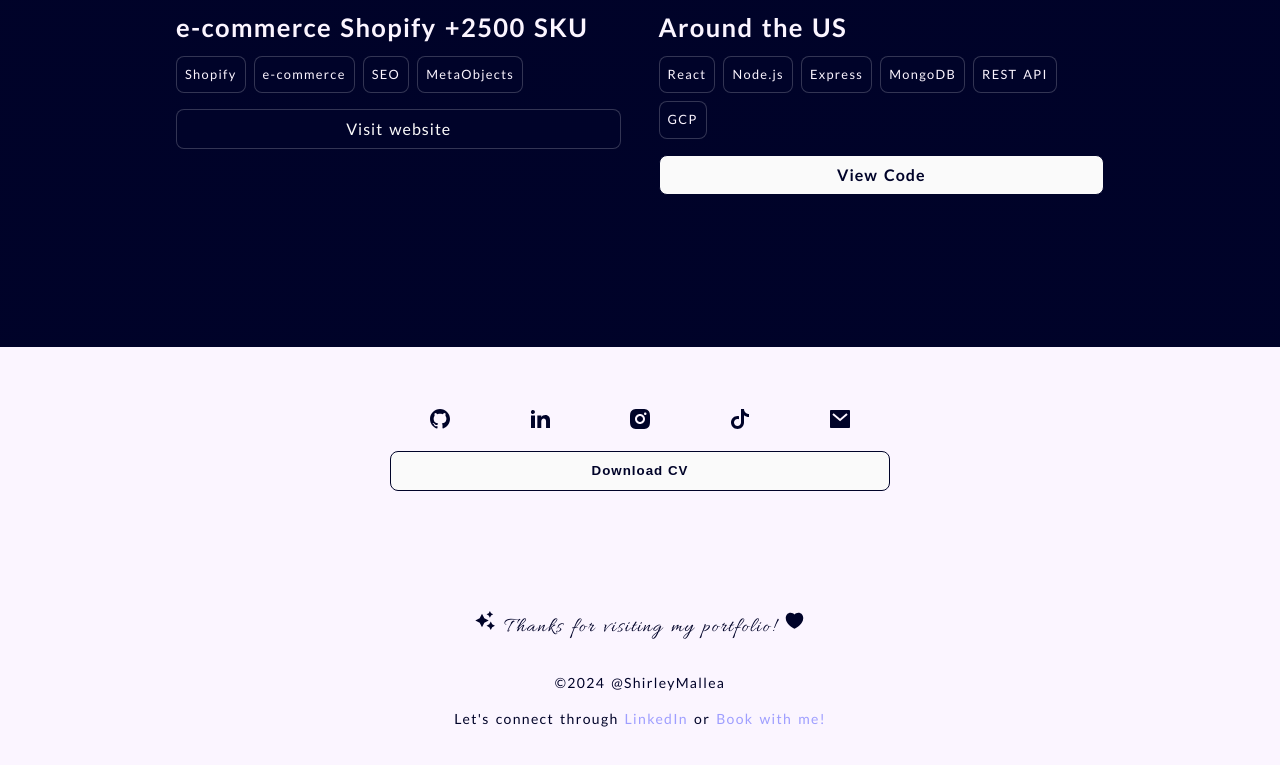
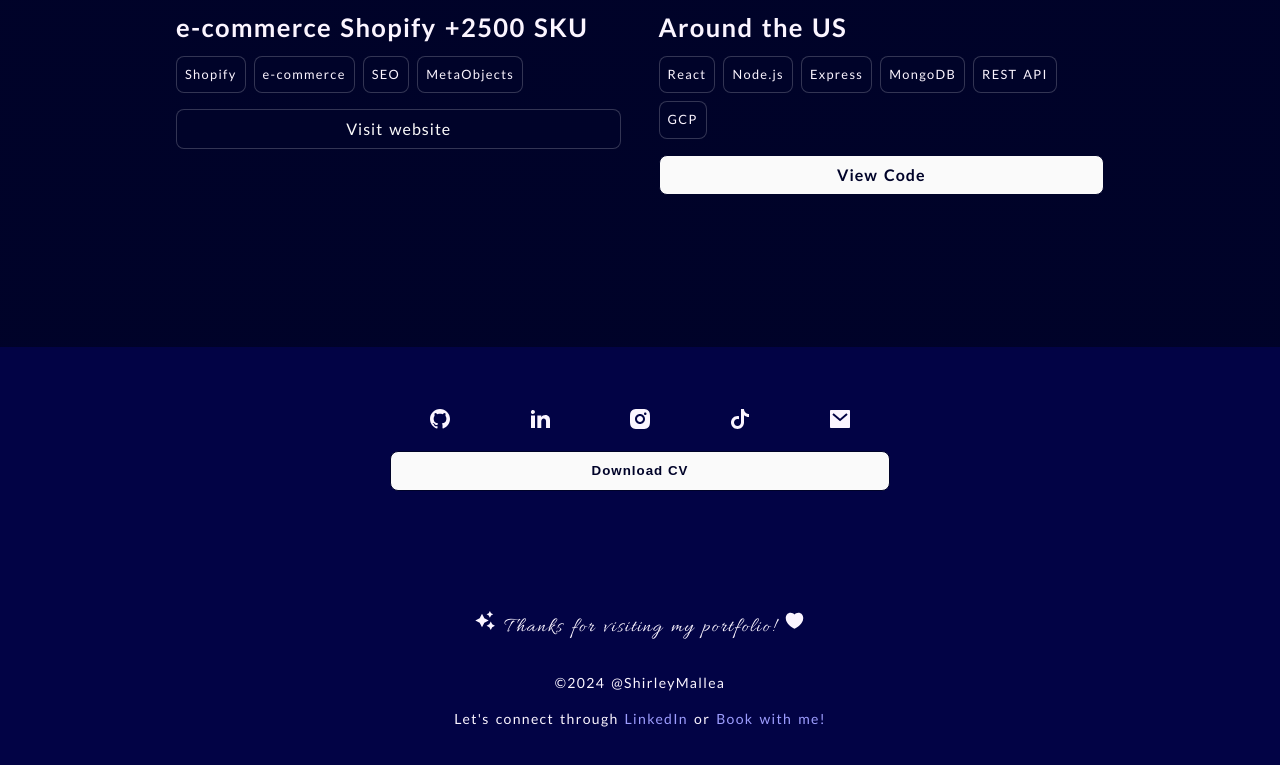
Before and after one commit to shimapi/portfolio, a React (Vite) app: page / in a window 1280 px wide. Shown: the part 2818-3583 px from the top of the page. Built offline with nearby package versions, Linux system fonts and the light colour scheme.

Commit message:
feat: changing dark theme color for footer

```diff
--- a/src/App.jsx
+++ b/src/App.jsx
@@ -1,4 +1,4 @@
-import { BrowserRouter, Routes, Route } from "react-router-dom";
+import { BrowserRouter, Routes, Route, useLocation } from "react-router-dom";
 import Header from "./components/Header/Header";
 import { Home } from "./pages/Home";
 import { useContext, useEffect } from "react";
@@ -14,6 +14,17 @@ import Projects from "./components/Projects/Projects";
 import PathConstants from "./routes/pathConstants";
 import ProjectPage from "./components/Projects/ProjectPage";
 
+// Componente para controlar el scroll
+function ScrollToTop() {
+	const { pathname } = useLocation();
+
+	useEffect(() => {
+		window.scrollTo(0, 0);
+	}, [pathname]);
+
+	return null;
+}
+
 const App = () => {
 	const { theme } = useContext(ThemeContext);
 
@@ -23,6 +34,7 @@ const App = () => {
 
 	return (
 		<BrowserRouter>
+			<ScrollToTop />
 			<Header />
 			<main className={`container main__container`}>
 				<Routes>
--- a/src/components/Footer/Footer.scss
+++ b/src/components/Footer/Footer.scss
@@ -10,8 +10,8 @@
 	height: 450px;
 	align-items: center;
 	line-height: 0;
-	background-color: light-dark($color-dark-deepblue, $color-light-pale-lilac);
-	color: light-dark($color-light-pale-lilac, $color-dark-deepblue);
+	background-color: light-dark($color-dark-deepblue, $color-dark-lightblue);
+	color: light-dark($color-light-pale-lilac, $color-light-pale-lilac);
 
 	&__bg {
 		position: absolute;
@@ -64,7 +64,7 @@
 	}
 
 	&__social-icon {
-		color: light-dark($color-light-pale-lilac, $color-dark-deepblue);
+		color: light-dark($color-light-pale-lilac, $color-light-pale-lilac);
 		width: 24px;
 		height: 24px;
 		transition: all 0.3s;
```
